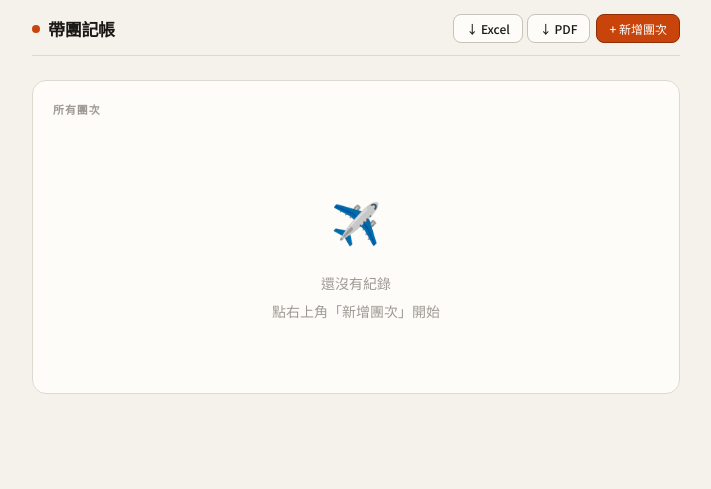
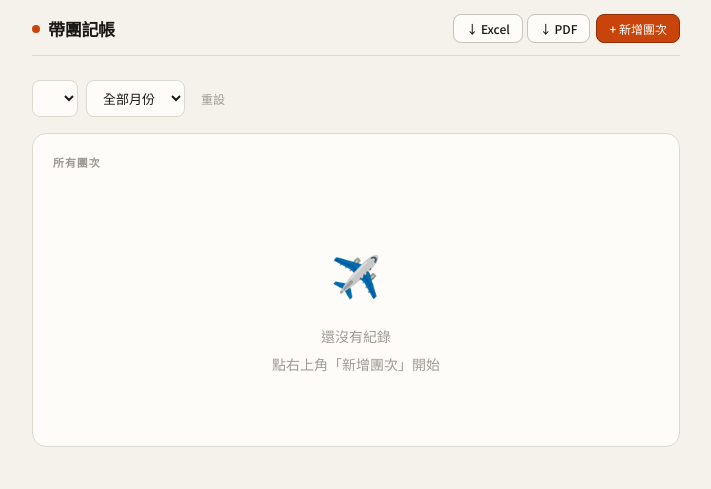
Before and after one commit to Hsin-project/tour-guide-accounting, a plain HTML site: page index.html in a window 1280 px wide. Shown: the whole page, without its empty margins (284-995 px from the left). Drawn offline with Linux system fonts and the light colour scheme.

Commit message:
Add files via upload
新增年份月份篩選

```diff
--- a/index.html
+++ b/index.html
@@ -243,6 +243,29 @@ body {
   .result-box .rv { font-size: 26px; }
 }
 
+/* ── FILTER BAR ── */
+.filter-bar {
+  display: flex; gap: 8px; align-items: center;
+  margin-bottom: 16px; flex-wrap: wrap;
+}
+.filter-bar select {
+  padding: 7px 12px; border-radius: var(--radius);
+  border: 1px solid var(--border); background: var(--surface);
+  color: var(--text); font-family: var(--sans); font-size: 13px;
+  cursor: pointer;
+}
+.filter-bar select:focus { outline: none; border-color: var(--accent); }
+.filter-reset {
+  font-size: 12px; color: var(--text3); cursor: pointer;
+  background: none; border: none; font-family: var(--sans);
+  padding: 4px 8px; border-radius: var(--radius);
+}
+.filter-reset:hover { color: var(--accent); background: var(--accent-light); }
+.filter-result {
+  font-size: 12px; color: var(--text3); margin-left: auto;
+  font-family: var(--mono);
+}
+
 /* ── ANIMATIONS ── */
 @keyframes fadeIn { from { opacity:0; transform: translateY(6px); } to { opacity:1; transform: translateY(0); } }
 .card, .stat-box, .tour-item { animation: fadeIn 0.2s ease both; }
@@ -262,13 +285,27 @@ body {
   <div id="view-list">
     <div id="stat-summary" style="display:none">
       <div class="stat-row">
-        <div class="stat-box"><div class="sl">總團次</div><div class="sv" id="stat-count">0</div></div>
-        <div class="stat-box"><div class="sl">總收入（TWD）</div><div class="sv" id="stat-total">$0</div></div>
+        <div class="stat-box"><div class="sl">篩選團次</div><div class="sv" id="stat-count">0</div></div>
+        <div class="stat-box"><div class="sl">篩選收入（TWD）</div><div class="sv" id="stat-total">$0</div></div>
         <div class="stat-box"><div class="sl">平均每團</div><div class="sv" id="stat-avg">$0</div></div>
       </div>
     </div>
+    <div class="filter-bar">
+      <select id="filter-year" onchange="renderList()"></select>
+      <select id="filter-month" onchange="renderList()">
+        <option value="">全部月份</option>
+        <option value="01">1月</option><option value="02">2月</option>
+        <option value="03">3月</option><option value="04">4月</option>
+        <option value="05">5月</option><option value="06">6月</option>
+        <option value="07">7月</option><option value="08">8月</option>
+        <option value="09">9月</option><option value="10">10月</option>
+        <option value="11">11月</option><option value="12">12月</option>
+      </select>
+      <button class="filter-reset" onclick="resetFilter()">重設</button>
+      <span class="filter-result" id="filter-result"></span>
+    </div>
     <div class="card">
-      <div class="card-label">所有團次</div>
+      <div class="card-label" id="list-label">所有團次</div>
       <div id="tour-list">
         <div class="empty-state">
           <div class="empty-icon">✈️</div>
@@ -468,6 +505,29 @@ function showView(v, id) {
   if (v === 'detail') { currentId = id; renderDetail(id); ta.innerHTML = ''; }
 }
 
+function initYearFilter() {
+  const years = [...new Set(tours.map(t => t.date ? t.date.slice(0,4) : '').filter(Boolean))].sort((a,b) => b-a);
+  const sel = document.getElementById('filter-year');
+  const curVal = sel.value;
+  sel.innerHTML = '<option value="">全部年份</option>' + years.map(y => `<option value="${y}">${y}年</option>`).join('');
+  // 預設選今年
+  const thisYear = new Date().getFullYear().toString();
+  if (!curVal) {
+    sel.value = years.includes(thisYear) ? thisYear : (years[0] || '');
+  } else {
+    sel.value = curVal;
+  }
+}
+
+function resetFilter() {
+  const thisYear = new Date().getFullYear().toString();
+  const sel = document.getElementById('filter-year');
+  const years = [...sel.options].map(o => o.value).filter(Boolean);
+  sel.value = years.includes(thisYear) ? thisYear : '';
+  document.getElementById('filter-month').value = '';
+  renderList();
+}
+
 function renderList() {
   const el = document.getElementById('tour-list');
   const ss = document.getElementById('stat-summary');
@@ -475,12 +535,33 @@ function renderList() {
     el.innerHTML = '<div class="empty-state"><div class="empty-icon">✈️</div>還沒有紀錄<br>點右上角「新增團次」開始</div>';
     ss.style.display = 'none'; return;
   }
-  ss.style.display = 'block';
-  const sorted = [...tours].sort((a,b) => b.date.localeCompare(a.date));
-  const totalIncome = tours.reduce((s,t) => s + calc(t), 0);
-  document.getElementById('stat-count').textContent = tours.length;
+  initYearFilter();
+  const filterYear  = document.getElementById('filter-year').value;
+  const filterMonth = document.getElementById('filter-month').value;
+  let filtered = [...tours];
+  if (filterYear)  filtered = filtered.filter(t => t.date && t.date.slice(0,4) === filterYear);
+  if (filterMonth) filtered = filtered.filter(t => t.date && t.date.slice(5,7) === filterMonth);
+  const sorted = filtered.sort((a,b) => b.date.localeCompare(a.date));
+  // 統計
+  ss.style.display = filtered.length ? 'block' : 'none';
+  const totalIncome = filtered.reduce((s,t) => s + calc(t), 0);
+  document.getElementById('stat-count').textContent = filtered.length + ' 團';
   document.getElementById('stat-total').textContent = fmt(totalIncome);
-  document.getElementById('stat-avg').textContent = fmt(totalIncome / tours.length);
+  document.getElementById('stat-avg').textContent = filtered.length ? fmt(totalIncome / filtered.length) : '$0';
+  // 標題
+  let label = '所有團次';
+  if (filterYear && filterMonth) label = `${filterYear} 年 ${parseInt(filterMonth)} 月`;
+  else if (filterYear) label = `${filterYear} 年`;
+  else if (filterMonth) label = `${parseInt(filterMonth)} 月`;
+  document.getElementById('list-label').textContent = label;
+  // 篩選結果提示
+  const fr = document.getElementById('filter-result');
+  if (filterYear || filterMonth) fr.textContent = `共 ${tours.length} 筆中顯示 ${filtered.length} 筆`;
+  else fr.textContent = '';
+  if (!filtered.length) {
+    el.innerHTML = '<div class="empty-state"><div class="empty-icon">🔍</div>此條件無紀錄</div>';
+    return;
+  }
   el.innerHTML = sorted.map(t => `
     <div class="tour-item" onclick="showView('detail','${t.id}')">
       <div class="ti-left">
```
